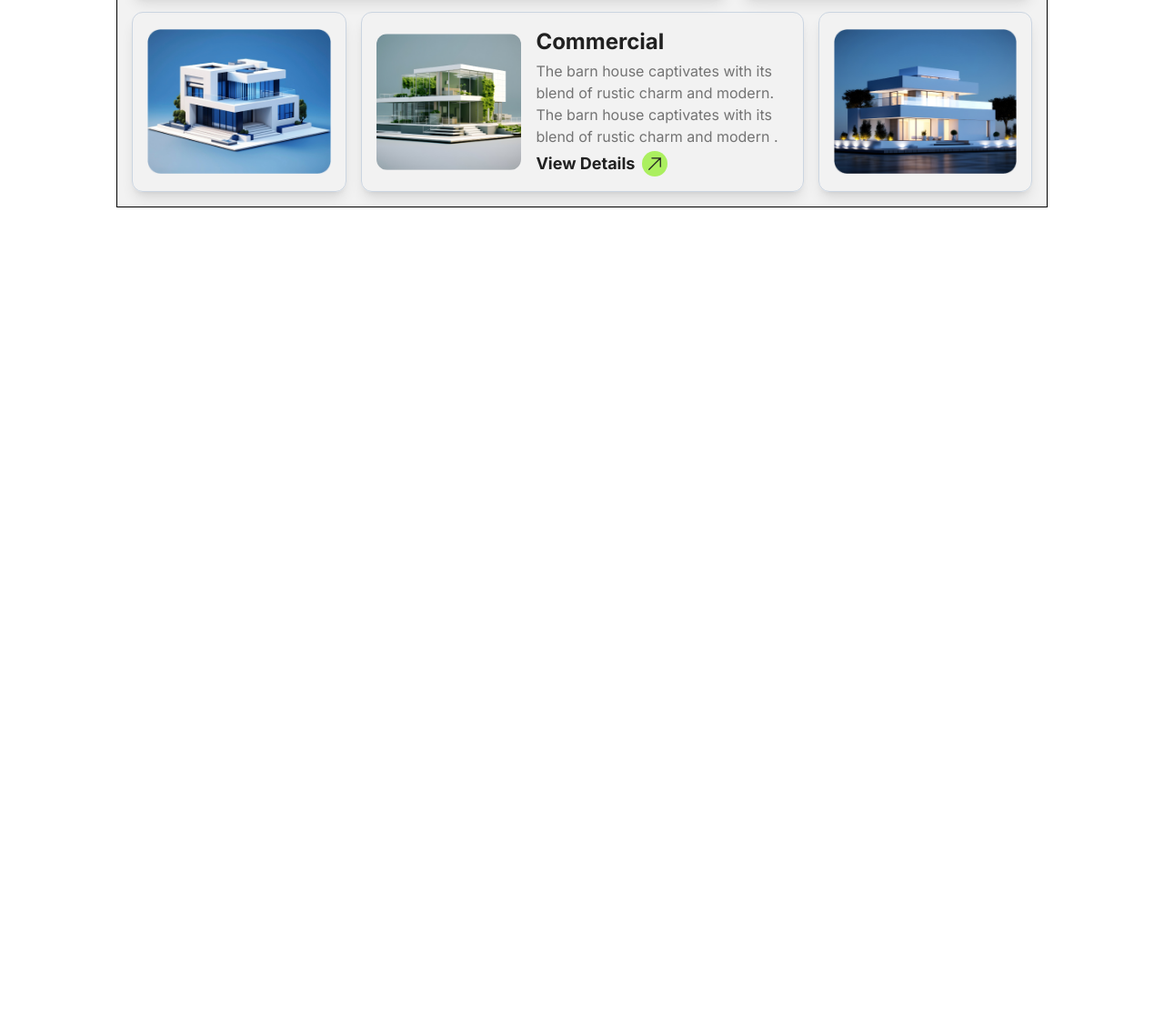
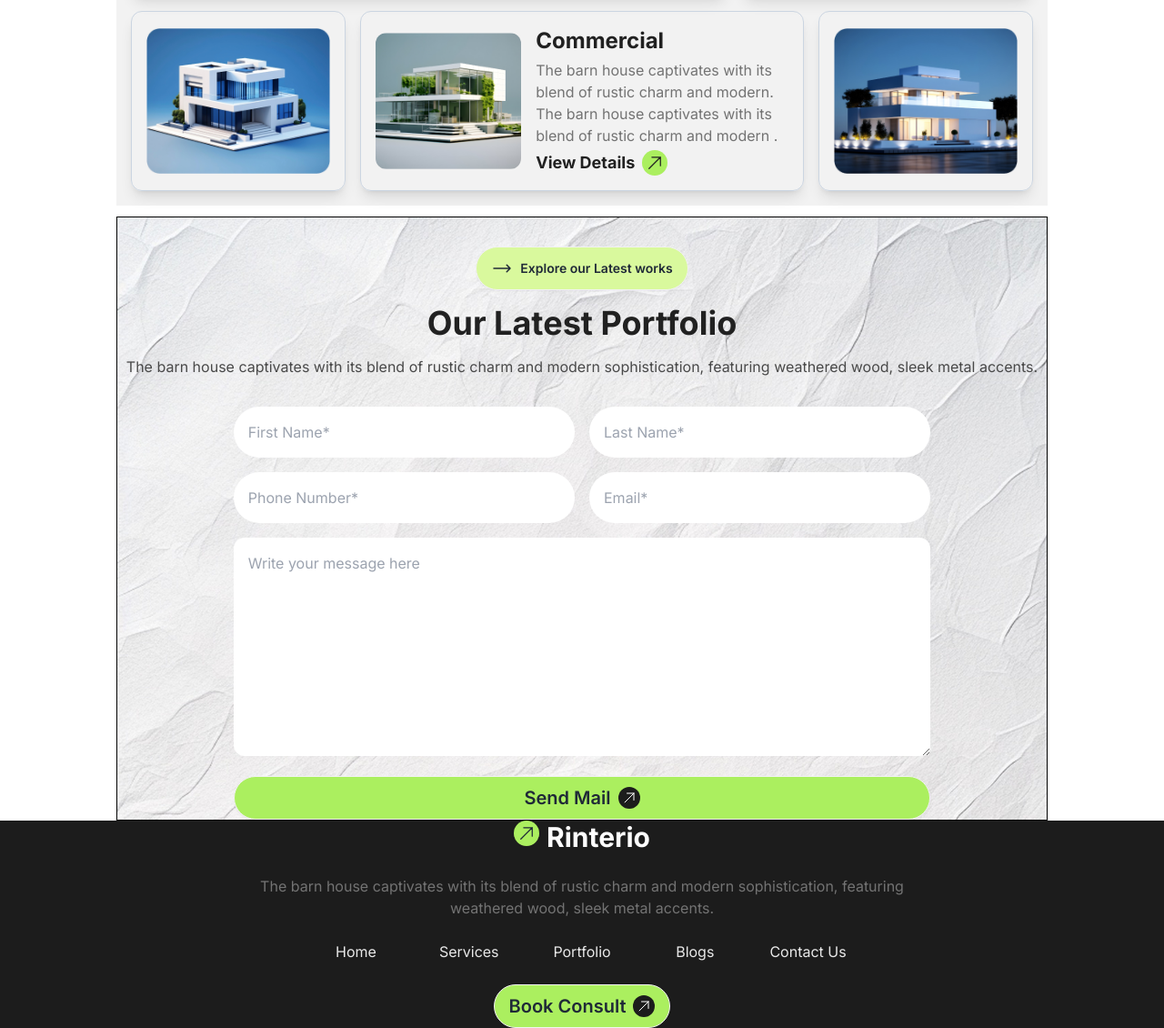
Before and after one commit to NuraidaKashmin/interior-website-assignment, a plain HTML site: page index.html in a window 1280 px wide. Shown: the part 2383-3513 px from the top of the page at 91% size. Before the commit the page ends 2611 px from the top, so only its background shows below. Drawn offline with nearby package versions, Linux system fonts and the light colour scheme.

Commit message:
footer section done

```diff
--- a/index.html
+++ b/index.html
@@ -202,7 +202,7 @@
         </div>
        </section>
        <!-- latest portfolio section -->
-       <section class="border-black border bg-base-200 pt-8">
+       <section class="bg-base-200 pt-8">
         <div class="space-y-4 text-center">
           <button class="btn bg-lime-200 rounded-full"><svg xmlns="http://www.w3.org/2000/svg" fill="none" viewBox="0 0 24 24" stroke-width="1.5" stroke="currentColor" class="size-6">
             <path stroke-linecap="round" stroke-linejoin="round" d="M17.25 8.25 21 12m0 0-3.75 3.75M21 12H3" />
@@ -250,14 +250,69 @@
             <img class="w-full" src="./assets/img5.png" alt="building-five">
           </div>
          </div>
+       </section>
+       <!-- next project section -->
+        <section style="background-image: url(./assets/bg.jpg);" class="border-black border bg-base-200 pt-8 mt-3">
+          <div class="space-y-4 text-center">
+            <button class="btn bg-lime-200 rounded-full"><svg xmlns="http://www.w3.org/2000/svg" fill="none" viewBox="0 0 24 24" stroke-width="1.5" stroke="currentColor" class="size-6">
+              <path stroke-linecap="round" stroke-linejoin="round" d="M17.25 8.25 21 12m0 0-3.75 3.75M21 12H3" />
+            </svg>
+            Explore our Latest works</button>
+            <h2 class="text-4xl font-bold text-[#212121]">Our Latest Portfolio</h2>
+            <p class="text-[#494949] text-base pb-8">The barn house captivates with its blend of rustic charm and modern sophistication, featuring weathered wood, sleek metal accents.</p>
+          </div>
+          <!-- form -->
+           <div>
+            <div class="text-[#A0A0A0] grid grid-cols-1 md:grid-cols-2 gap-4 w-3/4 mx-auto">
+              <div>
+                <input class="w-full rounded-full py-4 pl-4" type="text" name="First Name" id="" placeholder="First Name*">
+              </div>
+              <div>
+                <input class="w-full rounded-full py-4 pl-4" type="text" name="Last Name" id="" placeholder="Last Name*">
+              </div>
+              <div>
+                <input class="w-full rounded-full py-4 pl-4" type="text" name="Phone Number" id="" placeholder="Phone Number*">
+              </div>
+              <div>
+                <input class="w-full rounded-full py-4 pl-4" type="text" name="Email" id="" placeholder="Email*">
+              </div>
+              <div class="md:col-span-2">
+                <textarea class="w-full rounded-xl py-4 pl-4 h-60" name="Message" id="" placeholder="Write your message here"></textarea>
+              </div>
+              <div class="md:col-span-2">
+                <a class="w-full btn bg-[#ABEF5F] text-xl rounded-full">Send Mail <svg xmlns="http://www.w3.org/2000/svg" fill="none" viewBox="0 0 24 24" stroke-width="1.5" stroke="currentColor" class="size-6 bg-[#1C1C1C] rounded-full p-1 text-white">
+                  <path stroke-linecap="round" stroke-linejoin="round" d="m4.5 19.5 15-15m0 0H8.25m11.25 0v11.25" />
+                </svg></a>
+              </div>
+            </div>
+           </div>
+        </section>
+    </main>
+    <footer class="bg-[#1C1C1C] mx-auto">
+      <section class="w-3/4 grid justify-items-center gap-6 mx-auto">
+        <div class="flex">
+          <svg xmlns="http://www.w3.org/2000/svg" fill="none" viewBox="0 0 24 24" stroke-width="1.5" stroke="currentColor" class="size-7 bg-[#ABEF5F] rounded-full p-1">
+            <path stroke-linecap="round" stroke-linejoin="round" d="m4.5 19.5 15-15m0 0H8.25m11.25 0v11.25" />
+          </svg>
+          <a class="text-3xl font-bold ml-2 text-white">Rinterio</a>
+        </div>
+        <p class="text-[#737373] text-base text-center md:w-3/4">The barn house captivates with its blend of rustic charm and modern sophistication, featuring weathered wood, sleek metal accents.</p>
+        <div class="text-[#E9E9E9] text-base text-center">
+          <ul class="grid grid-cols-1 md:grid-cols-5 gap-10">
+            <li>Home</li>
+            <li>Services</li>
+            <li>Portfolio</li>
+            <li>Blogs</li>
+            <li>Contact Us</li>
+          </ul>
+        </div>
+        <div>
+          <a class="btn bg-[#ABEF5F] text-xl rounded-full">Book Consult <svg xmlns="http://www.w3.org/2000/svg" fill="none" viewBox="0 0 24 24" stroke-width="1.5" stroke="currentColor" class="size-6 bg-[#1C1C1C] rounded-full p-1 text-white">
+            <path stroke-linecap="round" stroke-linejoin="round" d="m4.5 19.5 15-15m0 0H8.25m11.25 0v11.25" />
+          </svg></a>
+        </div>
+      </section>
 
-
-
-
-       </section>
-
-    </main>
-    <footer>
 
     </footer>
 </body>
```
